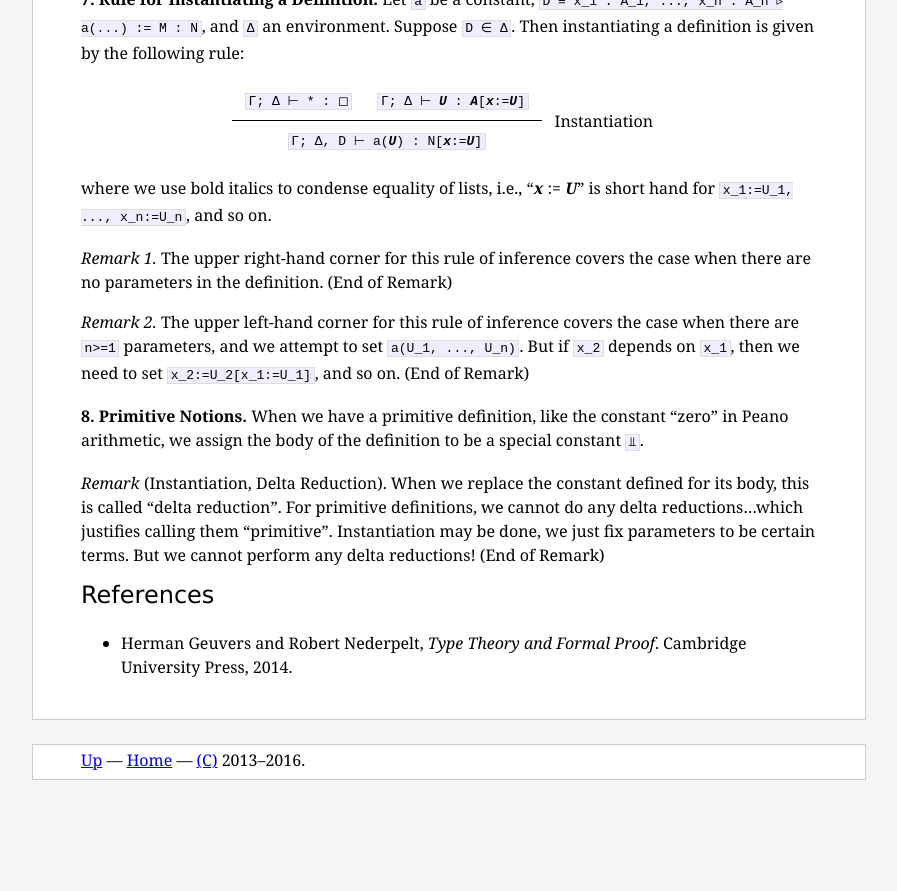
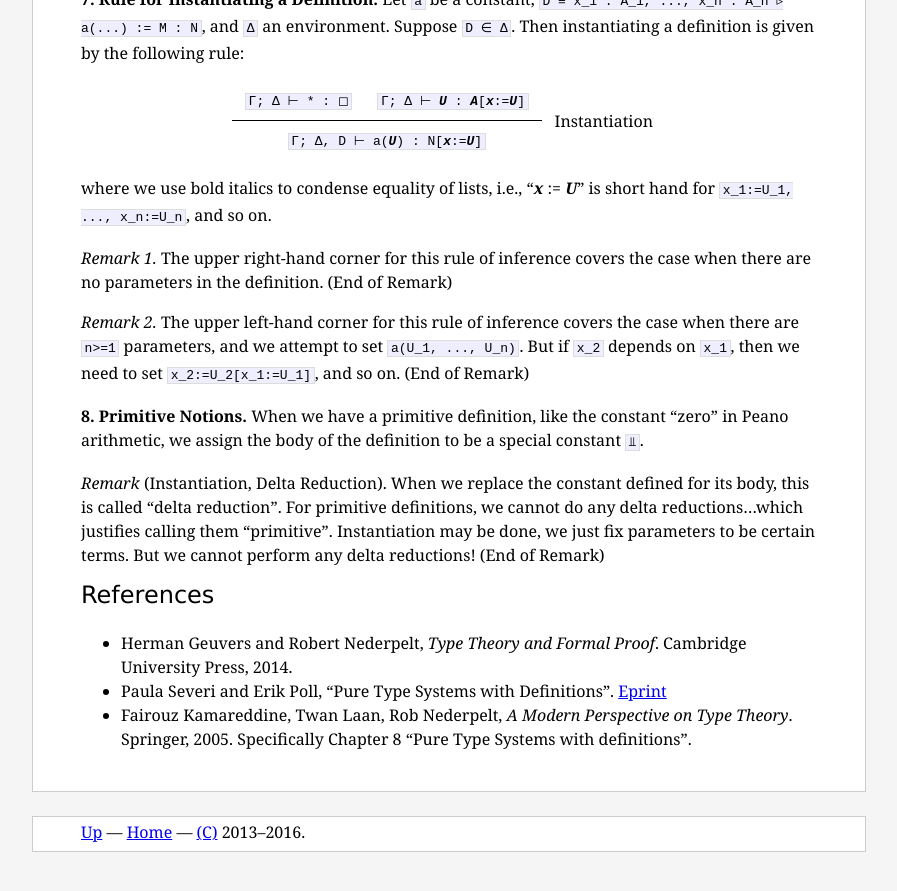
Before and after one commit to pqnelson/pqnelson.github.com, a Jekyll site: the page built from wiki/type-theory/definitions.md, in a window 1280 px wide and 900 px high, scrolled down 1360 px. Shown: the top 891 px of the window, without its empty margins (191-1088 px from the left). Built offline with Jekyll 4.4.1, drawn with Linux system fonts in a browser that asks for light colours; before the commit the page ends 2188 px from its top, so only the background shows below that.

Commit message:
[minor] Added references for definitions in type theory

```diff
--- a/wiki/type-theory/definitions.md
+++ b/wiki/type-theory/definitions.md
@@ -152,3 +152,9 @@ perform any delta reductions!
 - Herman Geuvers and Robert Nederpelt,
   _Type Theory and Formal Proof_.
   Cambridge University Press, 2014.
+- Paula Severi and Erik Poll,
+  "Pure Type Systems with Definitions".
+  [Eprint](https://www.cs.ru.nl/E.Poll/papers/dpts.pdf)
+- Fairouz Kamareddine, Twan Laan, Rob Nederpelt,
+  _A Modern Perspective on Type Theory_.
+  Springer, 2005. Specifically Chapter 8 "Pure Type Systems with definitions".
```
